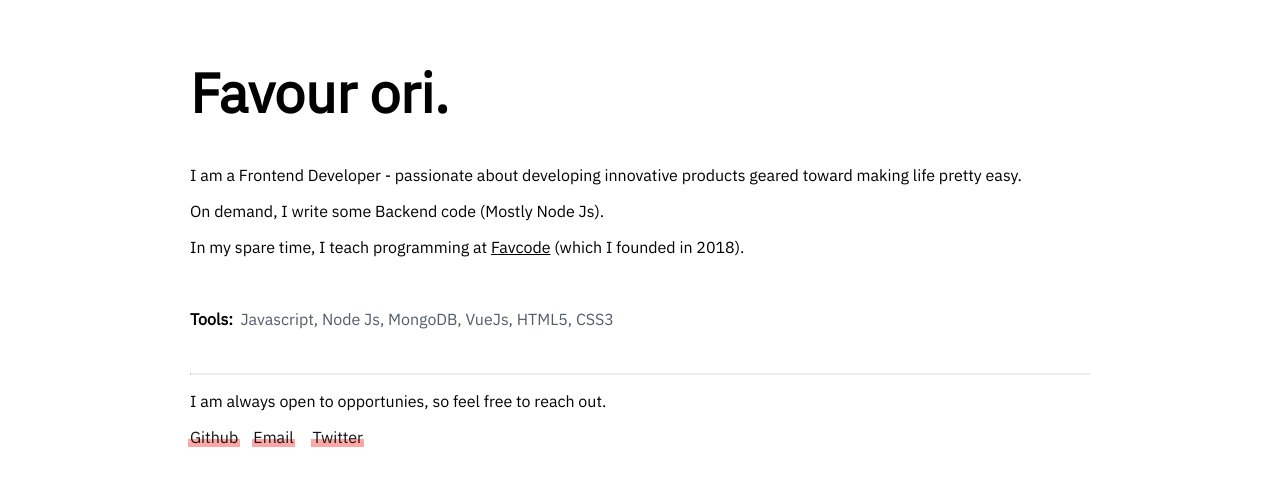
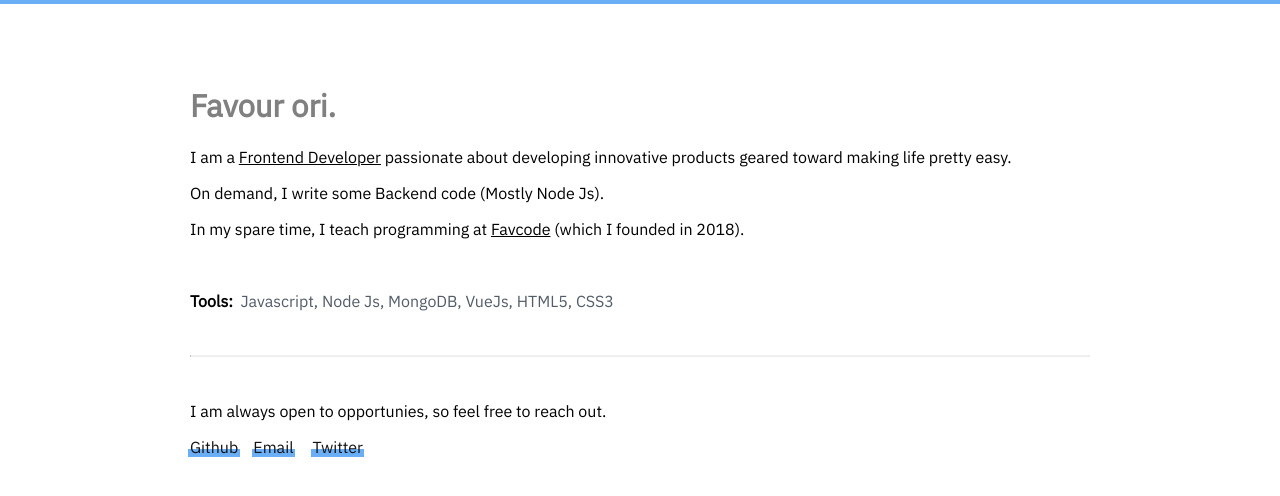
Before and after one commit to favourori/dotMe-minimalist, a Vue app: page / in a window 1280 px wide. Shown: the top 496 px of the page. Built offline with nearby package versions, Linux system fonts and the light colour scheme.

Commit message:
minor update

```diff
--- a/src/App.vue
+++ b/src/App.vue
@@ -1,10 +1,11 @@
 <template>
   <div>
+    <div style=" background-color: rgb(106, 175, 245); height: 4px; width:100%"></div>
     <div id="app">
-      <br />
-      <h1 style="font-size: 55px">Favour ori.</h1>
+      <br /><br/><br/>
+      <h1 style="font-size: 31px; color: grey">Favour ori.</h1>
 
-      <p>I am a Frontend Developer - passionate about developing innovative products geared toward making life pretty easy.</p>
+      <p>I am a <u>Frontend Developer</u> passionate about developing innovative products geared toward making life pretty easy.</p>
       <p>On demand, I write some Backend code (Mostly Node Js).</p>
       <p>
         In my spare time, I teach programming at
@@ -17,10 +18,11 @@
       </p>
       <br/>
       <hr style="border-top: 1px solid #ecf0f1"/>
+      <br/>
       <p>I am always open to opportunies, so feel free to reach out.</p>
       <p>
         <a href="https://github.com/favourori">Github</a> &nbsp;&nbsp;
-        <a href="favourori96@gmail.com">Email</a> &nbsp; &nbsp;
+        <a href="mailto:favourori96@gmail.com">Email</a> &nbsp; &nbsp;
         <a href="https://twitter.com/favorori1">Twitter</a>
       </p>
     </div>
@@ -28,6 +30,7 @@
 </template>
 
 <script>
+
 export default {
   name: "app",
   components: {}
@@ -49,7 +52,7 @@ a:after {
   right: -0.1em;
   bottom: 0;
   transition: top 200ms cubic-bezier(0, 0.8, 0.13, 1);
-  background-color: #fca6a6;
+  background-color: rgb(106, 175, 245);
 }
 a:hover:after {
   top: 0%;
@@ -64,7 +67,7 @@ a:hover:after {
 }
 
 #app {
-  padding: 0 10px;
+  padding: 0 17px;
   max-width: 900px;
   margin: 0 auto;
 }
```
